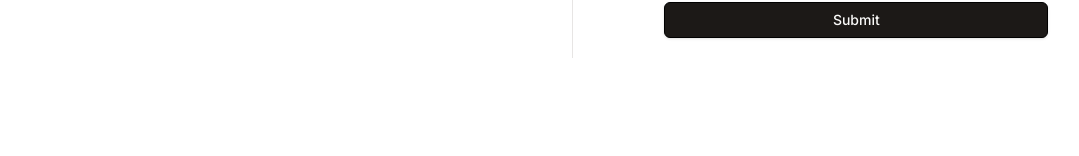
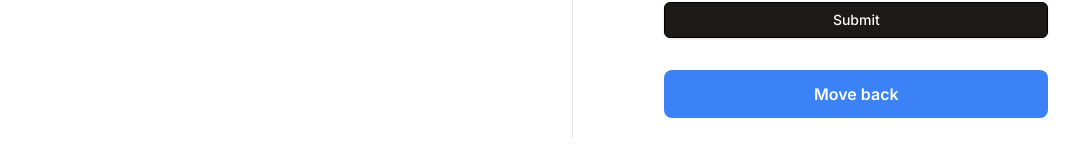
Before and after one commit to shivamsirma123/python-project-impacto-mine, a Next.js app: page / in a window 1280 px wide. Shown: the part 1126-1282 px from the top of the page, without its empty margins (68-1147 px from the left). Before the commit the page ends 1248 px from the top, so only its background shows below. Built offline with nearby package versions, Linux system fonts and the light colour scheme.

Commit message:
new-changess

```diff
--- a/src/app/page.js
+++ b/src/app/page.js
@@ -9,6 +9,8 @@ import {
   ResizablePanel,
   ResizablePanelGroup,
 } from "@/components/ui/resizable";
+import Link from 'next/link';
+
 
 export default function Home() {
   const { toast } = useToast();
@@ -132,6 +134,9 @@ export default function Home() {
           </li>
         </ul>
       </nav>
+      <div>
+
+    </div>
 
       <div style={{ display: "flex" }}>
         <ResizablePanelGroup direction="horizontal">
@@ -493,6 +498,7 @@ export default function Home() {
                   </label>
                   <br />
                   <div>
+
                     <Button
                       className="w-96"
                       onClick={handleOpen}
@@ -533,12 +539,19 @@ export default function Home() {
                       </div>
                     )}
                   </div>
+                  <Link href="/submit-details">
+                  <div className="mt-8 items-center justify-center text-center w-96 inline-block px-6 py-3 text-white font-semibold bg-blue-500 hover:bg-blue-600 rounded-lg cursor-pointer">
+  Move back
+</div>
+
+                    </Link>
                 </form>
               </div>
             </div>
           </ResizablePanel>
         </ResizablePanelGroup>
       </div>
+
     </div>
   );
 }
--- a/src/app/submit-details/page.js
+++ b/src/app/submit-details/page.js
@@ -17,6 +17,7 @@ import {
 import { Button } from "@/components/ui/button";
 import { Input } from "@/components/ui/input";
 import { Label } from "@/components/ui/label";
+import Link from 'next/link';
 
 export default function Submit() {
   const [selectedOption, setSelectedOption] = useState("");
@@ -43,7 +44,7 @@ export default function Submit() {
         </div>
         <div className="text-lg font-semibold">{`IMPACTO DOCUMENT PROCESSING SYSTEM [IDPS]`}</div>
       </div>
-      <div className="mb-96 mt-8 min-h-screen bg-gray-100">
+      <div className=" mt-8 min-h-screen bg-gray-100">
         <Head>
           <title>Submit Details - IDPS</title>
         </Head>
@@ -303,13 +304,18 @@ export default function Submit() {
             )}
           </form>
 
-          <button
-            type="submit"
-            className=" w-96 bg-blue-500 hover:bg-blue-600 text-white  font-bold py-2 px-4 rounded focus:outline-none focus:shadow-outline block mx-auto"
-          >
-            Submit
-          </button>
+          <Link href="/">
+      <div>
+        <button
+          type="submit"
+          className="w-96 bg-blue-500 hover:bg-blue-600 text-white font-bold py-2 px-4 rounded focus:outline-none focus:shadow-outline block mx-auto"
+        >
+          Submit
+        </button>
+      </div>
+    </Link>
         </div>
+
       </div>
     </>
   );
```
